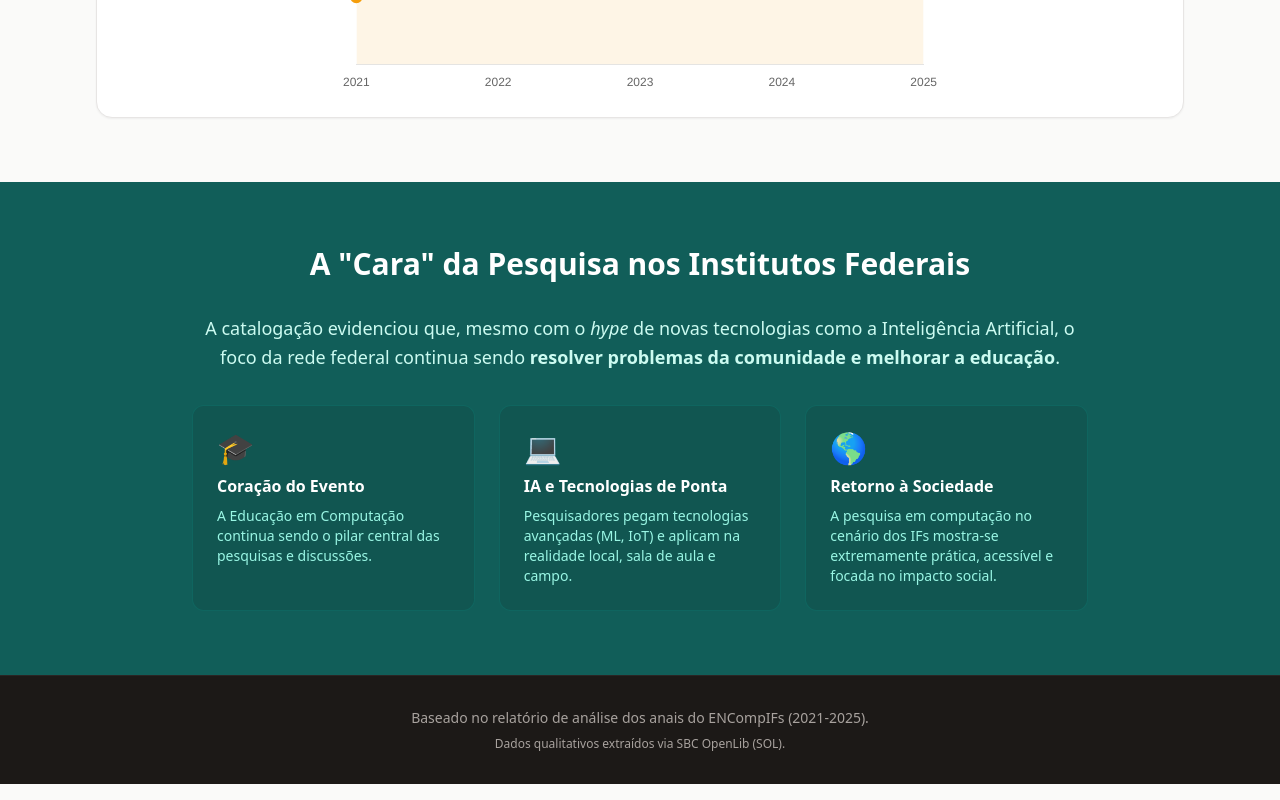
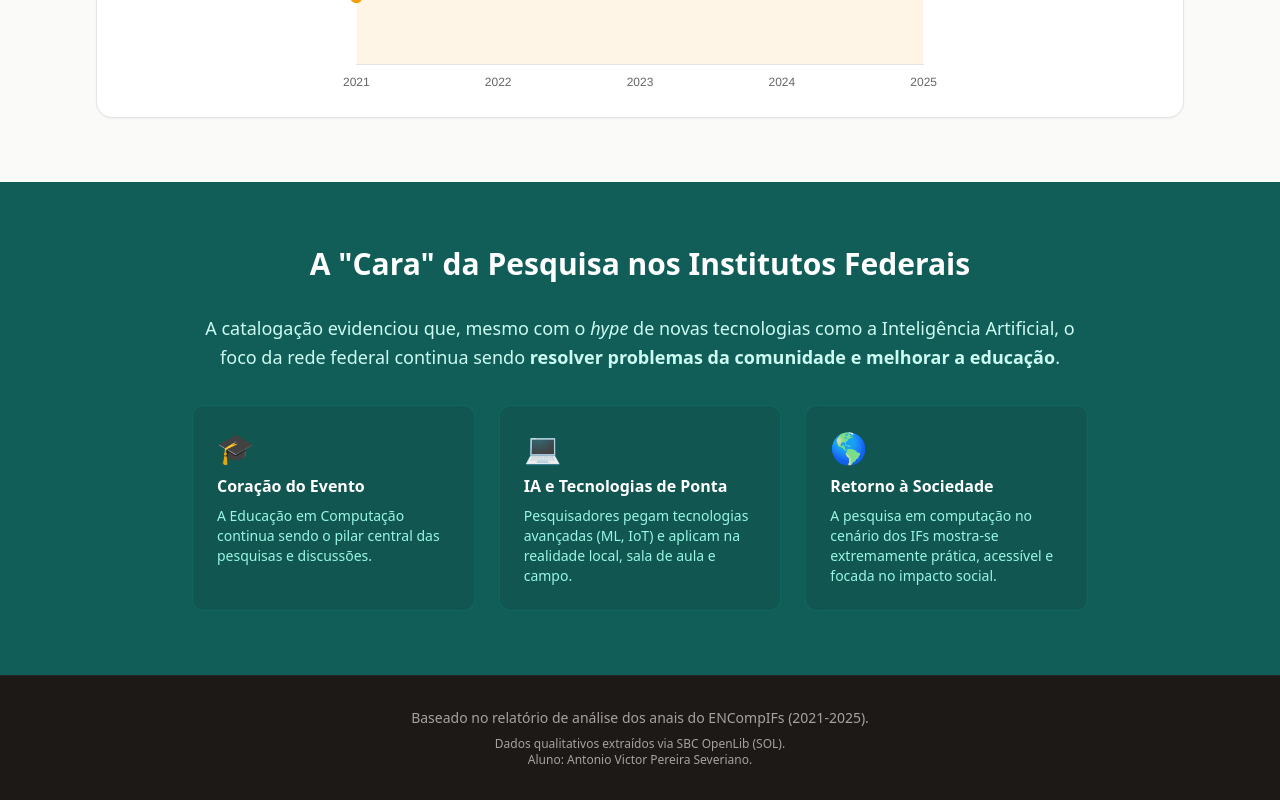
Before and after one commit to antoniovictor2k/ENCompIF-2021-2025, a plain HTML site: page index.html in a window 1280 px wide. Shown: the part 2304-3104 px from the top of the page. Drawn offline with nearby package versions, Linux system fonts and the light colour scheme.

Commit message:
add index

```diff
--- a/index.html
+++ b/index.html
@@ -175,6 +175,7 @@
         <div class="max-w-6xl mx-auto px-4">
             <p class="text-sm mb-2">Baseado no relatório de análise dos anais do ENCompIFs (2021-2025).</p>
             <p class="text-xs">Dados qualitativos extraídos via SBC OpenLib (SOL).</p>
+            <p class="text-xs">Aluno: Antonio Victor Pereira Severiano.</p>
         </div>
     </footer>
 
```
